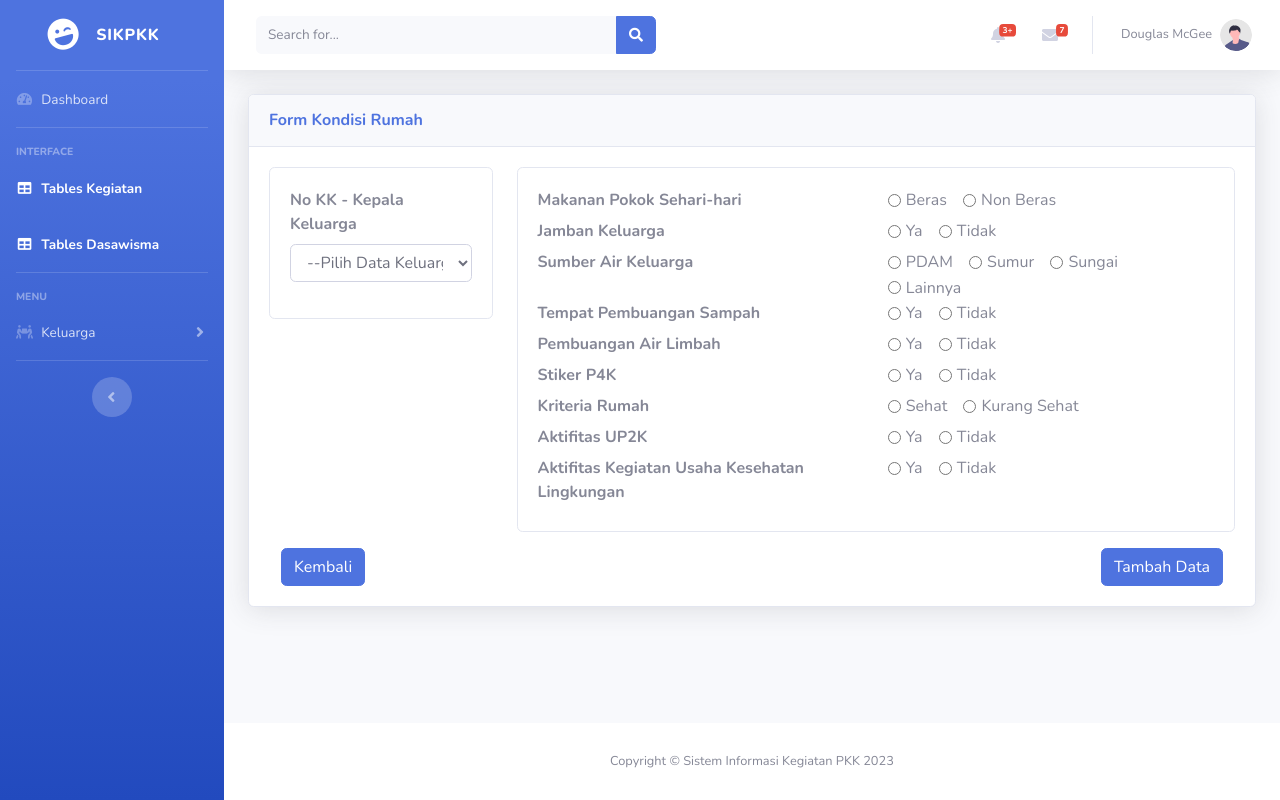
After one commit to rifkydzalbarry/SIKPKK-App, a CodeIgniter app: page /SIKPKK-App/kondisirumah/tambahKondisi in a window 1280 px wide. The commit adds this page. Run offline with CodeIgniter, Linux system fonts and the light colour scheme; data that the repository does not hold is empty.

Commit message:
update form Kondisi Rumah

```diff
--- a/application/controllers/Kondisirumah.php
+++ b/application/controllers/Kondisirumah.php
@@ -18,4 +18,24 @@ class Kondisirumah extends CI_Controller
     $this->load->view('kondisirumah/index', $data);
     $this->load->view('templates/footer');
   }
+
+  public function tambahKondisi()
+  {
+    $data['judul'] = 'Form Tambah Data | SIKPKK';
+    $data['keluarga'] = $this->Keluarga_model->getAllKeluarga();
+
+    $this->form_validation->set_rules('no_kk', 'Nomor Kartu Keluarga', 'required');
+    $this->form_validation->set_rules('nik', 'Nomor Induk Kependudukan', 'required');
+    $this->form_validation->set_rules('nama_lgkp', 'Nama Lengkap', 'required');
+    $this->form_validation->set_rules('tmp_lhr', 'Tempat Lahir', 'required');
+    if ($this->form_validation->run() == FALSE) {
+      $this->load->view('templates/header', $data);
+      $this->load->view('kondisirumah/form_tambah', $data);
+      $this->load->view('templates/footer');
+    } else {
+      $this->Keluarga_model->tambahDataKeluarga();
+      $this->session->set_flashdata('alert', 'Ditambah');
+      redirect('keluarga');
+    }
+  }
 }
--- a/application/views/home/index.php
+++ b/application/views/home/index.php
@@ -6,3 +6,4 @@
 
 </div>
 <!-- /.container-fluid -->
+</div>
--- /dev/null
+++ b/application/views/kondisirumah/form_tambah.php
@@ -0,0 +1,198 @@
+<!-- Begin Page Content -->
+<div class="container-fluid">
+
+  <!-- Basic Card Example -->
+  <div class="card shadow mb-4">
+    <div class="card-header py-3">
+      <h6 class="m-0 font-weight-bold text-primary">Form Kondisi Rumah</h6>
+    </div>
+    <div class="card-body">
+      <div class="row row-cols-1 row-cols-4">
+        <div class="col">
+          <div class="card">
+            <div class="card-body">
+              <div class="mb-3">
+                <label label for="hbkel"><strong>No KK - Kepala Keluarga</strong></label>
+                <select class="form-control" name="hbkel" id="">
+                  <option hidden>--Pilih Data Keluarga--</option>
+                  <?php foreach ($keluarga as $klg) : ?>
+                    <?php if ($klg['hbkel'] == 'Kepala Keluarga') { ?>
+                      <option value="<?= $klg['no_kk'] ?>"><?= $klg['no_kk'] ?> - <?= $klg['nama_lgkp'] ?></option>
+                    <?php } ?>
+                  <?php endforeach; ?>
+                </select>
+              </div>
+            </div>
+          </div>
+        </div>
+
+        <div class="col-9">
+          <div class="card">
+            <div class="card-body">
+              <div class="form-group mb-0">
+                <div class="row">
+                  <legend class="col-form-label col-sm-6 pt-0"><strong>Makanan Pokok Sehari-hari</strong></legend>
+                  <div class="col-sm">
+                    <div class="form-check form-check-inline">
+                      <input class="form-check-input" type="radio" name="mkn_pokok" id="inlineRadio1" value="Beras">
+                      <label class="form-check-label" for="inlineRadio1">Beras</label>
+                    </div>
+                    <div class="form-check form-check-inline">
+                      <input class="form-check-input" type="radio" name="mkn_pokok" id="inlineRadio2" value="Non Beras">
+                      <label class="form-check-label" for="inlineRadio2">Non Beras</label>
+                    </div>
+                  </div>
+                </div>
+              </div>
+
+              <div class="form-group mb-0">
+                <div class="row">
+                  <legend class="col-form-label col-sm-6 pt-0"><strong>Jamban Keluarga</strong></legend>
+                  <div class="col-sm">
+                    <div class="form-check form-check-inline">
+                      <input class="form-check-input" type="radio" name="jamban" id="inlineRadio1" value="Ya">
+                      <label class="form-check-label" for="inlineRadio1">Ya</label>
+                    </div>
+                    <div class="form-check form-check-inline">
+                      <input class="form-check-input" type="radio" name="jamban" id="inlineRadio2" value="Tidak">
+                      <label class="form-check-label" for="inlineRadio2">Tidak</label>
+                    </div>
+                  </div>
+                </div>
+              </div>
+
+              <div class="form-group mb-0">
+                <div class="row">
+                  <legend class="col-form-label col-sm-6 pt-0"><strong>Sumber Air Keluarga</strong></legend>
+                  <div class="col-sm">
+                    <div class="form-check form-check-inline">
+                      <input class="form-check-input" type="radio" name="sbr_air" id="inlineRadio1" value="PDAM">
+                      <label class="form-check-label" for="inlineRadio1">PDAM</label>
+                    </div>
+                    <div class="form-check form-check-inline">
+                      <input class="form-check-input" type="radio" name="sbr_air" id="inlineRadio2" value="Sumur">
+                      <label class="form-check-label" for="inlineRadio2">Sumur</label>
+                    </div>
+                    <div class="form-check form-check-inline">
+                      <input class="form-check-input" type="radio" name="sbr_air" id="inlineRadio1" value="Sungai">
+                      <label class="form-check-label" for="inlineRadio1">Sungai</label>
+                    </div>
+                    <div class="form-check form-check-inline">
+                      <input class="form-check-input" type="radio" name="sbr_air" id="inlineRadio2" value="Lainnya">
+                      <label class="form-check-label" for="inlineRadio2">Lainnya</label>
+                    </div>
+                  </div>
+                </div>
+              </div>
+
+              <div class="form-group mb-0">
+                <div class="row">
+                  <legend class="col-form-label col-sm-6 pt-0"><strong>Tempat Pembuangan Sampah</strong></legend>
+                  <div class="col-sm">
+                    <div class="form-check form-check-inline">
+                      <input class="form-check-input" type="radio" name="tps" id="inlineRadio1" value="Ya">
+                      <label class="form-check-label" for="inlineRadio1">Ya</label>
+                    </div>
+                    <div class="form-check form-check-inline">
+                      <input class="form-check-input" type="radio" name="tps" id="inlineRadio2" value="Tidak">
+                      <label class="form-check-label" for="inlineRadio2">Tidak</label>
+                    </div>
+                  </div>
+                </div>
+              </div>
+
+              <div class="form-group mb-0">
+                <div class="row">
+                  <legend class="col-form-label col-sm-6 pt-0"><strong>Pembuangan Air Limbah</strong></legend>
+                  <div class="col-sm">
+                    <div class="form-check form-check-inline">
+                      <input class="form-check-input" type="radio" name="spal" id="inlineRadio1" value="Ya">
+                      <label class="form-check-label" for="inlineRadio1">Ya</label>
+                    </div>
+                    <div class="form-check form-check-inline">
+                      <input class="form-check-input" type="radio" name="spal" id="inlineRadio2" value="Tidak">
+                      <label class="form-check-label" for="inlineRadio2">Tidak</label>
+                    </div>
+                  </div>
+                </div>
+              </div>
+
+              <div class="form-group mb-0">
+                <div class="row">
+                  <legend class="col-form-label col-sm-6 pt-0"><strong>Stiker P4K</strong></legend>
+                  <div class="col-sm">
+                    <div class="form-check form-check-inline">
+                      <input class="form-check-input" type="radio" name="stiker_p4k" id="inlineRadio1" value="Ya">
+                      <label class="form-check-label" for="inlineRadio1">Ya</label>
+                    </div>
+                    <div class="form-check form-check-inline">
+                      <input class="form-check-input" type="radio" name="stiker_p4k" id="inlineRadio2" value="Tidak">
+                      <label class="form-check-label" for="inlineRadio2">Tidak</label>
+                    </div>
+                  </div>
+                </div>
+              </div>
+
+              <div class="form-group mb-0">
+                <div class="row">
+                  <legend class="col-form-label col-sm-6 pt-0"><strong>Kriteria Rumah</strong></legend>
+                  <div class="col-sm">
+                    <div class="form-check form-check-inline">
+                      <input class="form-check-input" type="radio" name="krt_rmh" id="inlineRadio1" value="Sehat">
+                      <label class="form-check-label" for="inlineRadio1">Sehat</label>
+                    </div>
+                    <div class="form-check form-check-inline">
+                      <input class="form-check-input" type="radio" name="krt_rmh" id="inlineRadio2" value="Kurang Sehat">
+                      <label class="form-check-label" for="inlineRadio2">Kurang Sehat</label>
+                    </div>
+                  </div>
+                </div>
+              </div>
+
+              <div class="form-group mb-0">
+                <div class="row">
+                  <legend class="col-form-label col-sm-6 pt-0"><strong>Aktifitas UP2K</strong></legend>
+                  <div class="col-sm">
+                    <div class="form-check form-check-inline">
+                      <input class="form-check-input" type="radio" name="akf_up2k" id="inlineRadio1" value="Ya">
+                      <label class="form-check-label" for="inlineRadio1">Ya</label>
+                    </div>
+                    <div class="form-check form-check-inline">
+                      <input class="form-check-input" type="radio" name="akf_up2k" id="inlineRadio2" value="Tidak">
+                      <label class="form-check-label" for="inlineRadio2">Tidak</label>
+                    </div>
+                  </div>
+                </div>
+              </div>
+
+              <div class="form-group mb-0">
+                <div class="row">
+                  <legend class="col-form-label col-sm-6 pt-0"><strong>Aktifitas Kegiatan Usaha Kesehatan Lingkungan</strong></legend>
+                  <div class="col-sm">
+                    <div class="form-check form-check-inline">
+                      <input class="form-check-input" type="radio" name="akf_kukpl" id="inlineRadio1" value="Ya">
+                      <label class="form-check-label" for="inlineRadio1">Ya</label>
+                    </div>
+                    <div class="form-check form-check-inline">
+                      <input class="form-check-input" type="radio" name="akf_kukpl" id="inlineRadio2" value="Tidak">
+                      <label class="form-check-label" for="inlineRadio2">Tidak</label>
+                    </div>
+                  </div>
+                </div>
+              </div>
+            </div>
+          </div>
+        </div>
+      </div>
+      <div class="col-12 mt-3">
+        <a href="<?= base_url() ?>keluarga" class="btn btn-primary position-relative">Kembali</a>
+        <input type="submit" name="submit" class="btn btn-primary float-right" value="Tambah Data">
+      </div>
+    </div>
+  </div>
+
+</div>
+<!-- /.container-fluid -->
+
+</div>
+<!-- End of Main Content -->
--- a/application/views/templates/header.php
+++ b/application/views/templates/header.php
@@ -91,7 +91,7 @@
               <i class="fas fa-fw fa-people-carry"></i>
               List Keluarga
             </a>
-            <a class="collapse-item" href="<?= base_url() ?>kondisirumah">
+            <a class="collapse-item" href="<?= base_url() ?>kondisirumah/tambahKondisi">
               <i class="fas fa-fw fa-house-user"></i>
               Kondisi Rumah
             </a>
```
